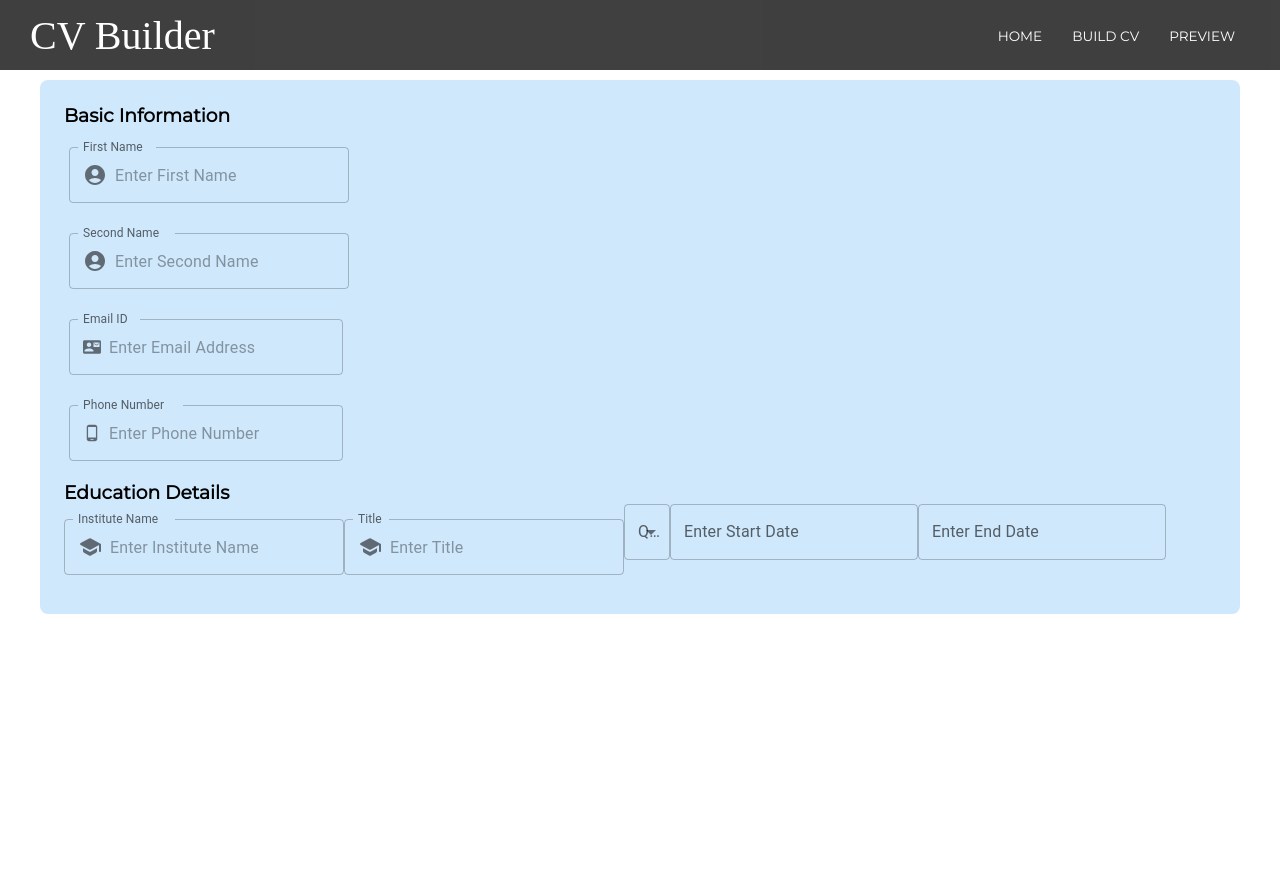
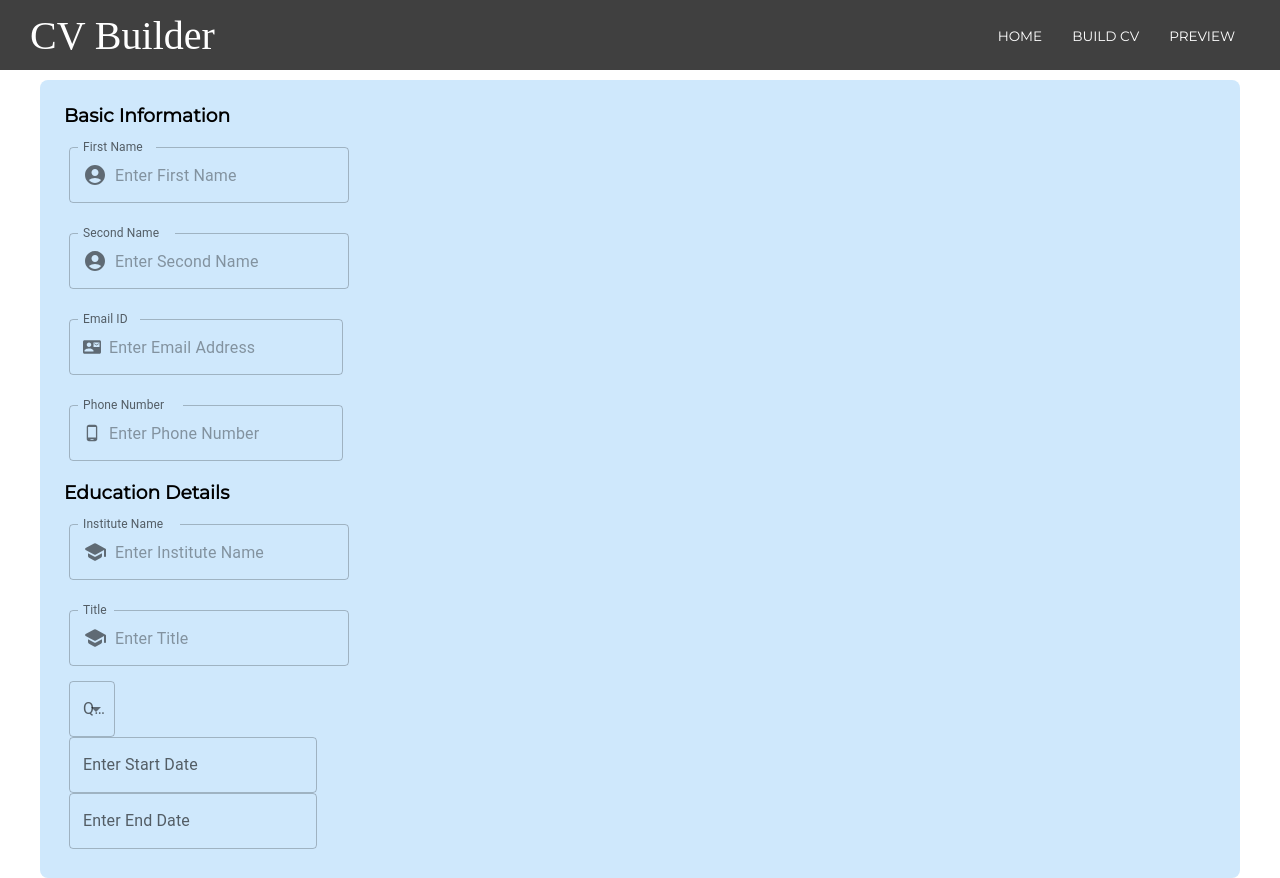
Before and after one commit to maijako/CV-generator, a React (Create React App) app: page /buildCV in a window 1280 px wide. Before the commit the page ends 800 px from the top, so only its background shows below. Built offline with nearby package versions, Linux system fonts and the light colour scheme; a web font is replaced by a local one; what @react-pdf/renderer would draw is missing.

Commit message:
Adds a common styles to the cv components

```diff
--- a/src/components/cvcomponents/BasicUserInfo.js
+++ b/src/components/cvcomponents/BasicUserInfo.js
@@ -1,20 +1,15 @@
 import React from "react";
 import { TextField, InputAdornment } from '@mui/material';
 import { AccountCircle, ContactMail, PhoneAndroid } from '@mui/icons-material';
+import "./cv-component-styles.css";
 
 function BasicUserInfo() {
-    const containerStyles = {
-                            display:"flex",
-                            flexDirection: "column",
-                            alignItems: "flex-start",
-                            padding: 5 };
-
     const textFieldStyles = {margin: "15px 0"};
 
     return(
         <>
         <h3>Basic Information</h3>
-        <div style={containerStyles}>
+        <div className="containerStyles">
 
             <TextField
                 id="input-first-name"
--- a/src/components/cvcomponents/EducationSection.js
+++ b/src/components/cvcomponents/EducationSection.js
@@ -3,6 +3,7 @@ import { LocalizationProvider, DatePicker } from '@mui/x-date-pickers';
 import { AdapterMoment } from '@mui/x-date-pickers/AdapterMoment'
 import SchoolRoundedIcon from '@mui/icons-material/SchoolRounded';
 import { TextField, InputAdornment, InputLabel, MenuItem, FormControl, Select } from '@mui/material';
+import "./cv-component-styles.css";
 
 function EducationSection() {
     const [startDateValue, setStartDateValue] = useState(null);
@@ -12,6 +13,7 @@ function EducationSection() {
 
         <>
         <h3>Education Details</h3>
+        <div className="containerStyles">
             <TextField
                 id="input-institute-name"
                 label="Institute Name"
@@ -58,6 +60,7 @@ function EducationSection() {
                 <DatePicker label="Enter Start Date" value={startDateValue} onChange={(newValue) => setStartDateValue(newValue)} />
                 <DatePicker label="Enter End Date" value={endDateValue} onChange={(newValue) => setEndDateValue(newValue)} />
             </LocalizationProvider>
+        </div>
         </>
 
 
--- /dev/null
+++ b/src/components/cvcomponents/cv-component-styles.css
@@ -0,0 +1,8 @@
+.containerStyles {
+    display: flex ;
+    flex-direction: column;
+    align-items: flex-start;
+    padding: 5px;
+}
+
+.textFieldStyles {margin: 15px 0;}
```
Lines whose indentation alone changed are shown as unchanged.
